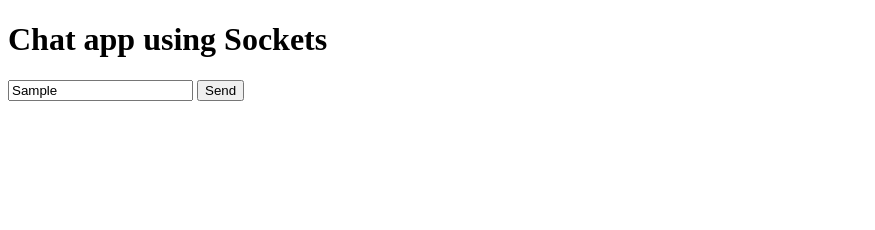
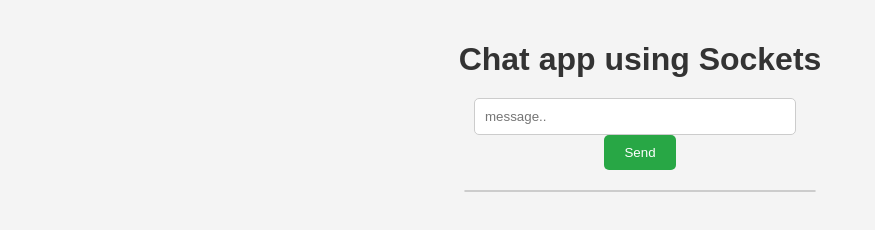
Before and after one commit to vikaspatel7780/socket-basic-project, a website: page public/index.html in a window 1280 px wide. Both pictures are taken after typing "Sample" into the empty fields and a click on the button "Send". Shown: the whole page, without its empty margins (0-875 px from the left). Drawn offline with nearby package versions, Linux system fonts and the light colour scheme; no server answers.

Commit message:
user color change

```diff
--- a/public/index.html
+++ b/public/index.html
@@ -5,6 +5,65 @@
     <meta http-equiv="X-UA-Compatible" content="IE=edge">
     <meta name="viewport" content="width=device-width, initial-scale=1.0">
     <title>Chat app</title>
+    <style>
+        body {
+            font-family: Arial, sans-serif;
+            background-color: #f4f4f4;
+            margin: 0;
+            padding: 20px;
+            display: flex;
+            flex-direction: column;
+            align-items: center;
+        }
+
+        h1 {
+            margin-bottom: 20px;
+            color: #333;
+        }
+
+        #newmsg {
+            width: 300px;
+            padding: 10px;
+            border: 1px solid #ccc;
+            border-radius: 5px;
+            margin-right: 10px;
+        }
+
+        #btn {
+            padding: 10px 20px;
+            background-color: #28a745;
+            color: white;
+            border: none;
+            border-radius: 5px;
+            cursor: pointer;
+            transition: background-color 0.3s ease;
+        }
+
+        #btn:hover {
+            background-color: #218838;
+        }
+
+        #msglist {
+            list-style-type: none;
+            padding: 0;
+            margin-top: 20px;
+            width: 350px;
+            max-height: 400px;
+            overflow-y: auto;
+            border: 1px solid #ccc;
+            border-radius: 5px;
+            background-color: white;
+        }
+
+        #msglist li {
+            padding: 10px;
+            border-bottom: 1px solid #ccc;
+        }
+
+        #msglist li:nth-child(odd) {
+            background-color: #f9f9f9;
+        }
+    </style>
 </head>
 <body>
     <h1>Chat app using Sockets</h1>
--- a/public/script.js
+++ b/public/script.js
@@ -1,17 +1,32 @@
 var socket = io();
 
+// Get DOM elements
 let btn = document.getElementById('btn');
 let inputMsg = document.getElementById('newmsg');
 let msgList = document.getElementById('msglist');
 
+// Emit message when button is clicked
 btn.onclick = function exec() {
-    socket.emit('msg_send', {
-        msg: inputMsg.value
-    });
-}
+    const message = inputMsg.value;
+    if (message.trim() !== '') { // Ensure input is not empty
+        socket.emit('msg_send', { msg: message }); // Emit the message
+        inputMsg.value = ''; // Clear input field
+    }
+};
 
+// Receive message from server
 socket.on('msg_rcvd', (data) => {
     let limsg = document.createElement('li');
     limsg.innerText = data.msg;
-    msgList.appendChild(limsg);
-})
+
+    // Check if the message is from this client or others
+    if (data.id === socket.id) {
+        limsg.style.color = 'blue'; // Message from this client (current user)
+        limsg.innerText += ' (You)'; // Label message as 'You'
+    } else {
+        limsg.style.color = 'green'; // Message from other clients
+        limsg.innerText += ` (User:)`; // Show sender's socket ID
+    }
+
+    msgList.appendChild(limsg); // Add the message to the list
+});
```
Also changed, not shown: index.js (+7 -7 lines).
